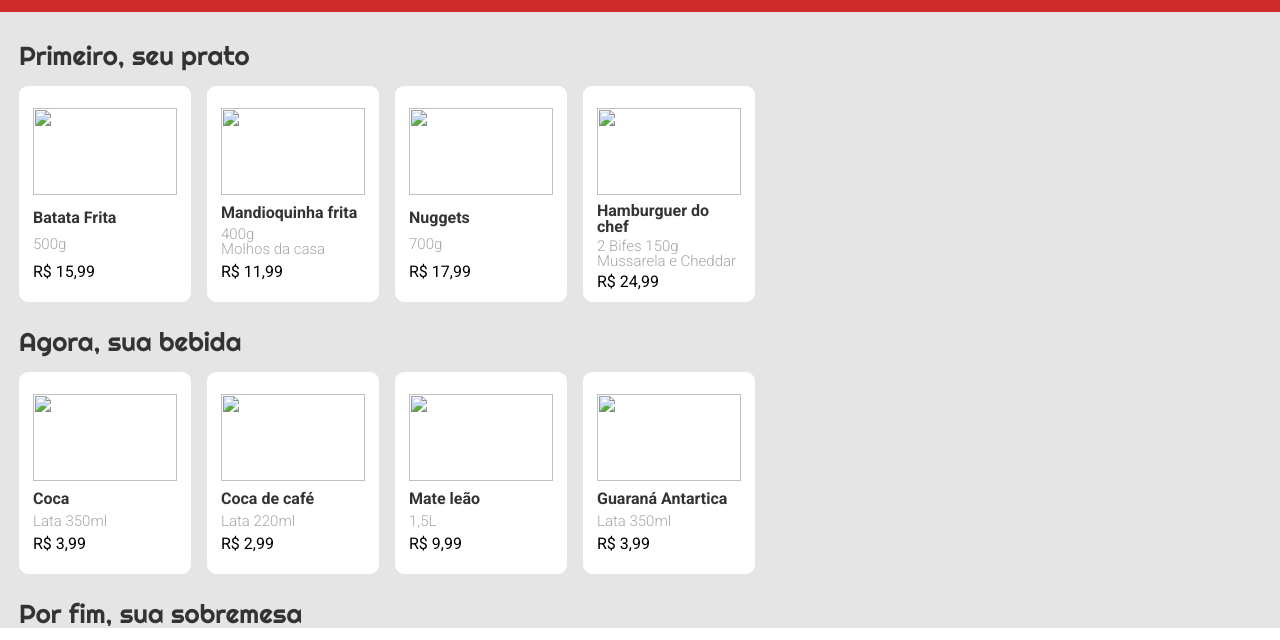
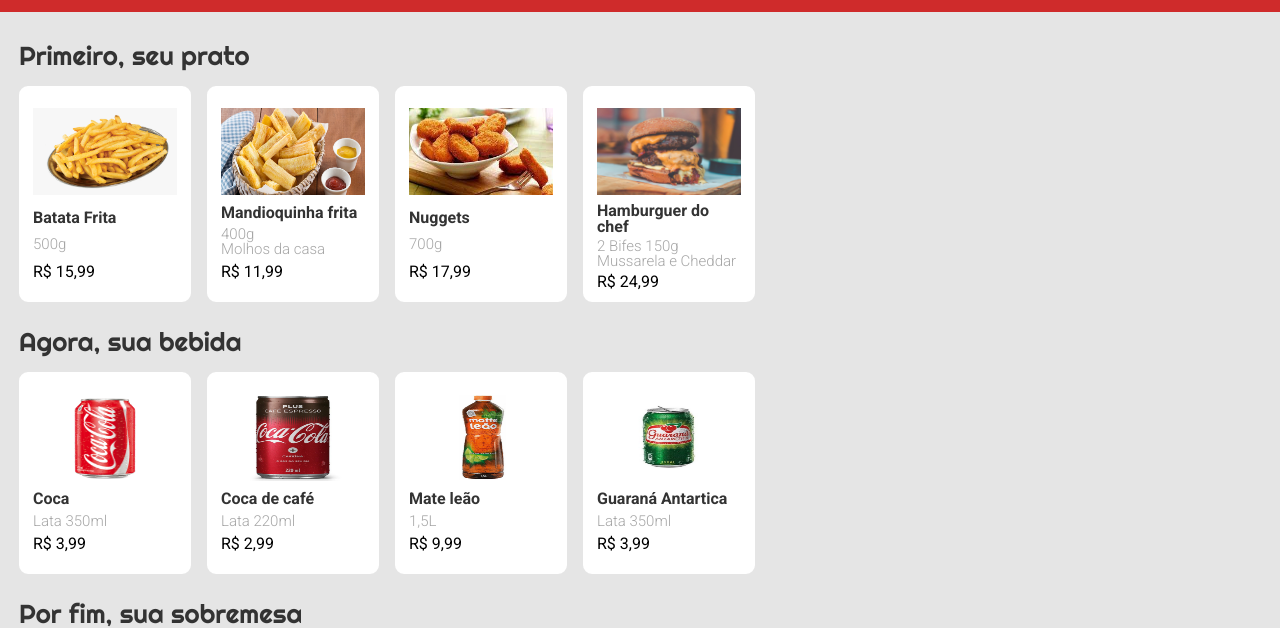
Before and after one commit to KayckSchuenck/projeto3-driveneats, a plain HTML site: page index.html in a window 1280 px wide. Shown: the part 80-720 px from the top of the page. Drawn offline with Linux system fonts and the light colour scheme; the site is published under a folder, as on GitHub Pages, so addresses that start at the root find nothing.

Commit message:
Update index.html

```diff
--- a/index.html
+++ b/index.html
@@ -23,19 +23,19 @@
     </div>
     <div class="pratos">
         <div class="prato" onclick="selecionarprato(this);botaofinal();">
-            <img src="/images/batata.png">
+            <img src="./images/batata.png">
             <h2>Batata Frita</h2> <h4>500g</h4> <h3>R$ 15,99</h3>
         </div>
         <div class="prato" onclick="selecionarprato(this);botaofinal();">
-            <img src="/images/mandioca-frita.jpg">
+            <img src="./images/mandioca-frita.jpg">
             <h2>Mandioquinha frita</h2> <h4>400g<br>Molhos da casa</h4> <h3>R$ 11,99</h3>
         </div>
         <div class="prato" onclick="selecionarprato(this);botaofinal();">
-            <img src="/images/nugget.jpg">
+            <img src="./images/nugget.jpg">
             <h2>Nuggets</h2> <h4>700g</h4> <h3>R$ 17,99</h3>
         </div>
         <div class="prato" onclick="selecionarprato(this);botaofinal();">
-            <img src="/images/hambúrguer-do-chef-capa-1.jpg">
+            <img src="./images/hambúrguer-do-chef-capa-1.jpg">
             <h2>Hamburguer do chef</h2> <h4>2 Bifes 150g <br>Mussarela e Cheddar</h4> <h3>R$ 24,99</h3>
         </div>
     </div>
@@ -44,19 +44,19 @@
     </div>
     <div class="bebidas">
         <div class="bebida" onclick="selecionarbebida(this);botaofinal();">
-            <img src="/images/coca-cola.png">
+            <img src="./images/coca-cola.png">
             <h2>Coca</h2> <h4>Lata 350ml</h4> <h3>R$ 3,99</h3>
         </div>
         <div class="bebida" onclick="selecionarbebida(this);botaofinal();">
-            <img src="/images/Refrigerante_Coca_Cola_Plus_Cafe_Espresso_Cola_Lt_220Ml.jpg">
+            <img src="./images/Refrigerante_Coca_Cola_Plus_Cafe_Espresso_Cola_Lt_220Ml.jpg">
             <h2>Coca de café</h2> <h4>Lata 220ml</h4> <h3>R$ 2,99</h3>
         </div>
         <div class="bebida" onclick="selecionarbebida(this);botaofinal();">
-            <img src="/images/Mateleao.jpg">
+            <img src="./images/Mateleao.jpg">
             <h2>Mate leão</h2> <h4>1,5L</h4> <h3>R$ 9,99</h3>
         </div>
         <div class="bebida" onclick="selecionarbebida(this);botaofinal();">
-            <img src="/images/Guarana-Antarctica-–-Lata-350ml.jpg">
+            <img src="./images/Guarana-Antarctica-–-Lata-350ml.jpg">
             <h2>Guaraná Antartica</h2> <h4>Lata 350ml</h4> <h3>R$ 3,99</h3>
         </div>
     </div>
```
